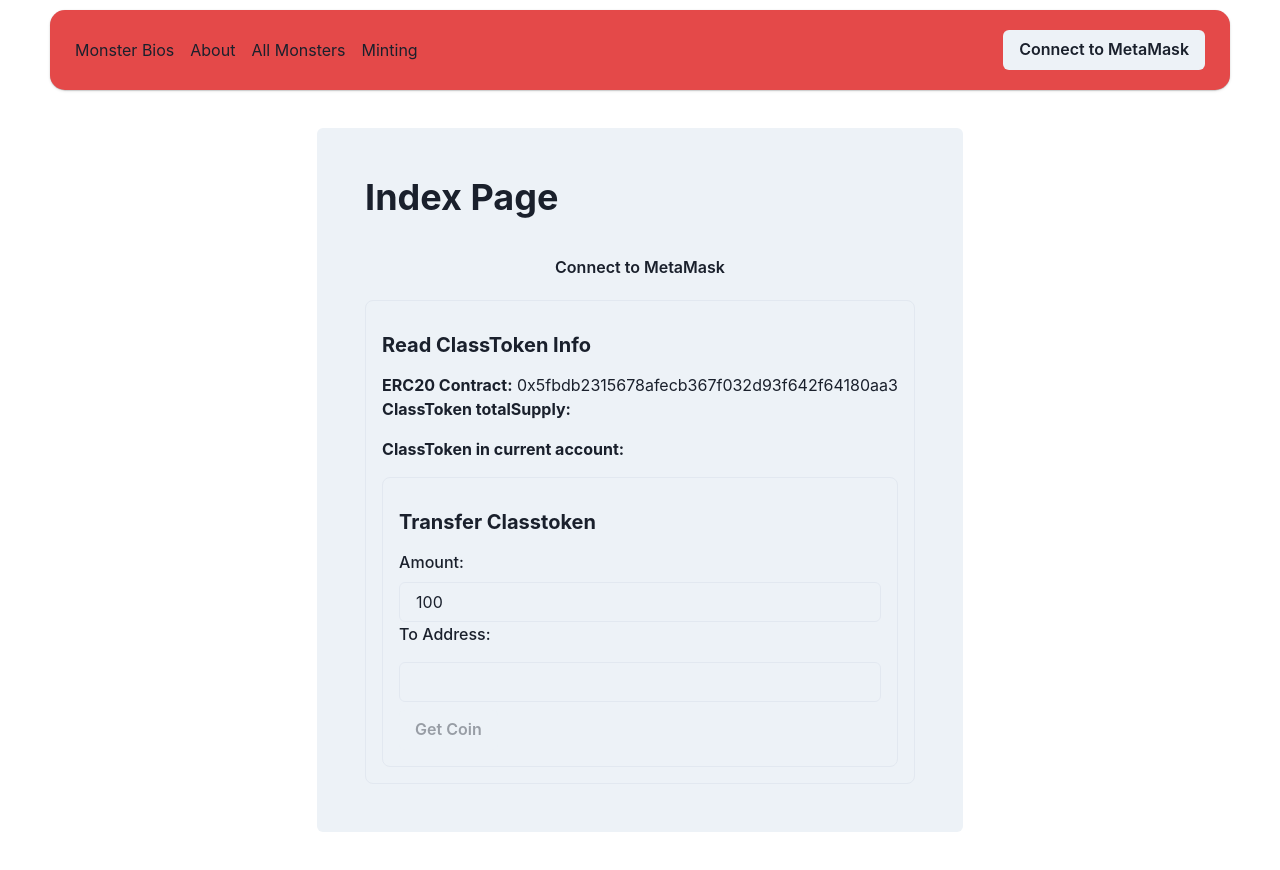
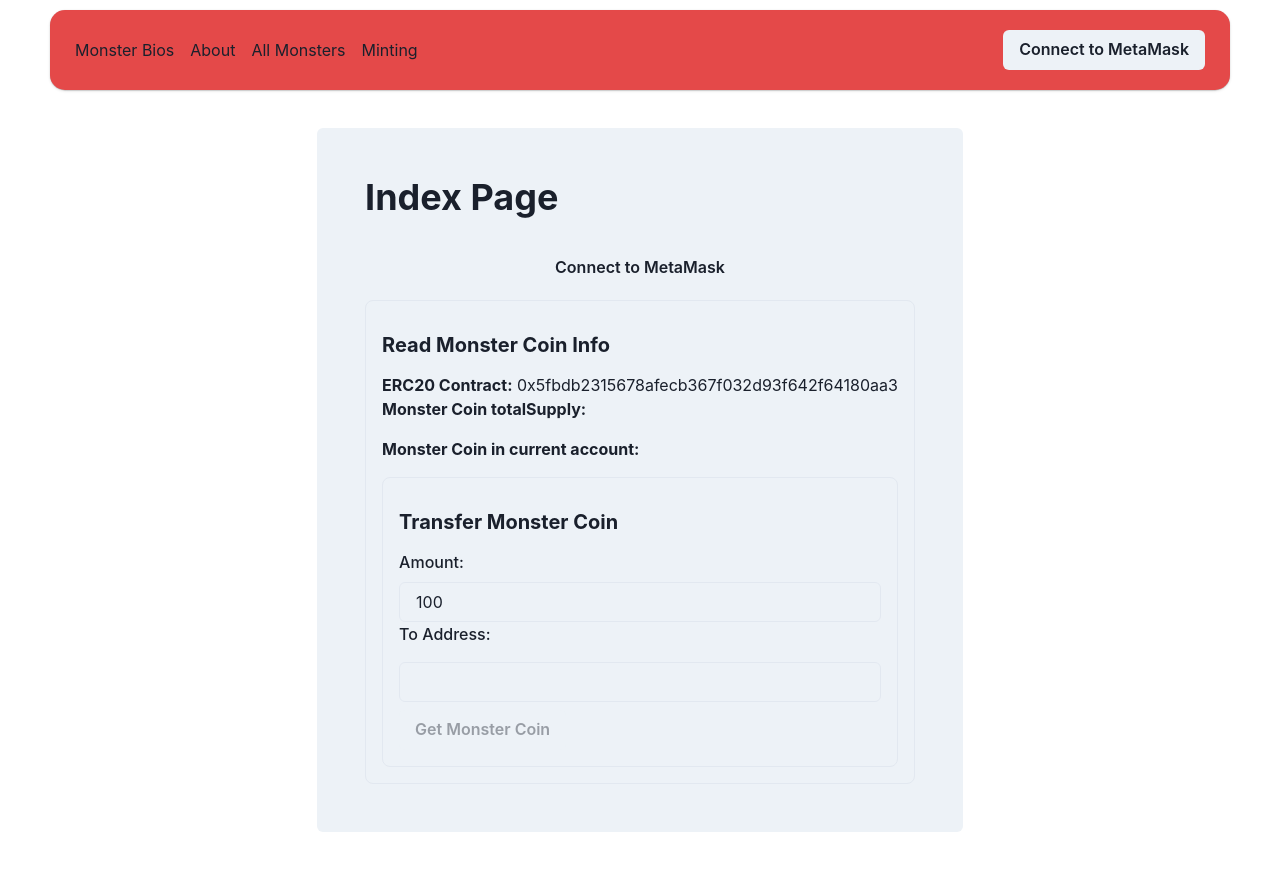
Before and after one commit to simon-tanna/internship-2022-monster-nft, a Next.js app: page / in a window 1280 px wide. Shown: the top 870 px of the page. Built offline with nearby package versions, Linux system fonts and the light colour scheme.

Commit message:
implemented submitTransfer function logic

```diff
--- a/components/ERC20/index.tsx
+++ b/components/ERC20/index.tsx
@@ -62,10 +62,10 @@ export default function ERC20(props: Props) {
 				<b>ERC20 Contract:</b> {addressContract}
 			</Text>
 			<Text>
-				<b>ClassToken totalSupply:</b> {totalSupply} {symbol}
+				<b>Monster Coin totalSupply:</b> {totalSupply} {symbol}
 			</Text>
 			<Text my={4}>
-				<b>ClassToken in current account:</b> {balance} {symbol}
+				<b>Monster Coin in current account:</b> {balance} {symbol}
 			</Text>
 		</div>
 	);
--- a/components/TransferERC20/index.tsx
+++ b/components/TransferERC20/index.tsx
@@ -1,6 +1,5 @@
-import React, { useEffect, useState } from "react";
+import React, { useState } from "react";
 import {
-	Text,
 	Button,
 	Input,
 	NumberInput,
@@ -8,11 +7,22 @@ import {
 	FormControl,
 	FormLabel,
 } from "@chakra-ui/react";
+import { ethers } from "ethers";
+import { parseEther } from "ethers/lib/utils";
+import { ERC20ABI as abi } from "../../abi/ERC20ABI";
+import { Contract } from "ethers";
+import {
+	TransactionResponse,
+	TransactionReceipt,
+} from "@ethersproject/abstract-provider";
+import { sign } from "crypto";
 
 interface Props {
 	addressContract: string;
 	currentAccount: string | undefined;
 }
+
+declare let window: any;
 
 export default function TransferERC20(props: Props) {
 	const addressContract = props.addressContract;
@@ -22,7 +32,20 @@ export default function TransferERC20(props: Props) {
 
 	async function submitTransfer(event: React.FormEvent) {
 		event.preventDefault();
-		console.log("transfer requested");
+		if (!window.ethereum) return;
+		const provider = new ethers.providers.Web3Provider(window.ethereum);
+		const signer = provider.getSigner();
+		const erc20: Contract = new ethers.Contract(addressContract, abi, signer);
+
+		erc20
+			.transfer(toAddress, parseEther(amount))
+			.then((tr: TransactionResponse) => {
+				console.log(`TransactionResponse TX hash: ${tr.hash}`);
+				tr.wait().then((receipt: TransactionReceipt) => {
+					console.log("Transaction Receipt", receipt);
+				});
+			})
+			.catch((e: Error) => console.log(e));
 	}
 
 	const handleChange = (value: string) => setAmount(value);
@@ -48,7 +71,7 @@ export default function TransferERC20(props: Props) {
 					my={2}
 				/>
 				<Button type="submit" isDisabled={!currentAccount}>
-					Get Coin
+					Get Monster Coin
 				</Button>
 			</FormControl>
 		</form>
--- a/pages/index.tsx
+++ b/pages/index.tsx
@@ -8,11 +8,14 @@ import TransferERC20 from "../components/TransferERC20";
 declare let window: any;
 
 const Index: NextPage = () => {
+
+  // set state of variables in application
 	const [currentAccount, setCurrentAccount] = useState<string | undefined>();
 	const [chainId, setChainId] = useState<number | undefined>();
 	const [balance, setBalance] = useState<string | undefined>();
 	const [chainname, setChainName] = useState<string | undefined>();
 
+  // sets intitial values assigned to wallet owner. updates when wallet account status changes
 	useEffect(() => {
 		if (!currentAccount || !ethers.utils.isAddress(currentAccount)) return;
 		if (!window.ethereum) return;
@@ -26,6 +29,7 @@ const Index: NextPage = () => {
 		});
 	}, [currentAccount]);
 
+  // The onClick functions allowing user to connect or disconnect metamask account
 	const onConnect = () => {
 		if (!window.ethereum) {
 			console.log("Please install MetaMask");
@@ -77,17 +81,19 @@ const Index: NextPage = () => {
 					)}
 					<Box mb={0} p={4} w="100%" borderWidth="1px" borderRadius="lg">
 						<Heading my={4} fontSize="xl">
-							Read ClassToken Info
+							Read Monster Coin Info
 						</Heading>
 						<ERC20
+            // Deployed ERC20 contract address will go here
 							addressContract="0x5fbdb2315678afecb367f032d93f642f64180aa3"
 							currentAccount={currentAccount}
 						/>
 						<Box mb={0} p={4} w="100%" borderWidth="1px" borderRadius="lg">
 							<Heading my={4} fontSize="xl">
-								Transfer Classtoken
+								Transfer Monster Coin
 							</Heading>
 							<TransferERC20
+              // Deployed ERC20 contract address will go here
 								addressContract="0x5FbDB2315678afecb367f032d93F642f64180aa3"
 								currentAccount={currentAccount}
 							/>
```
